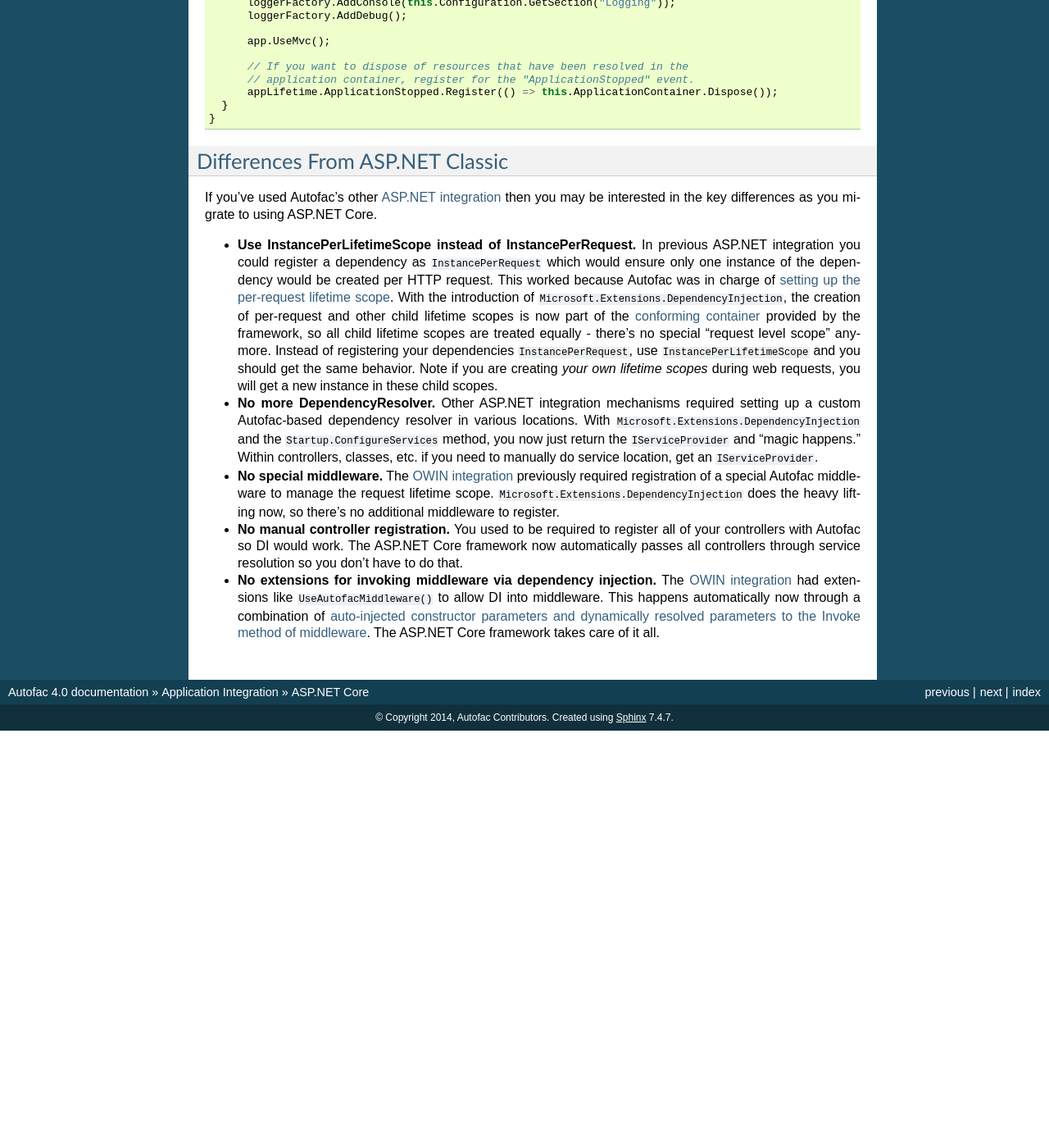
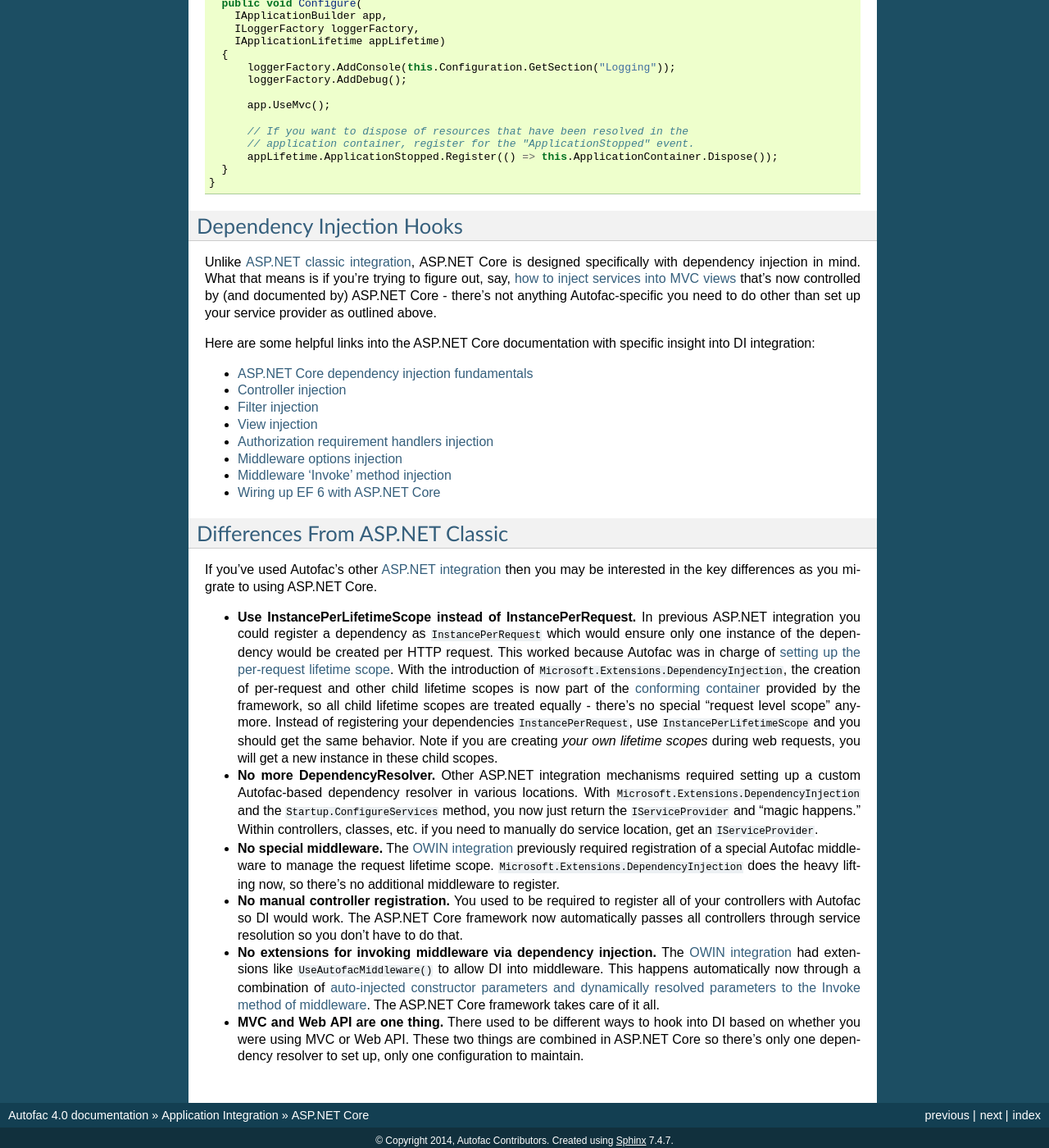
Before and after one commit to autofac/Documentation, a Sphinx documentation site: the page built from docs/integration/aspnetcore.rst, in a window 1280 px wide and 1400 px high, scrolled down 1296 px. Shown: the whole window at 82% size. Built offline with Sphinx 7.4.7, drawn with Linux system fonts in a browser that asks for light colours; before the commit the page ends 2187 px from its top, so only the background shows below that; some of the changed text lies outside the part shown.

Commit message:
Clarified that ASP.NET classic != ASP.NET Core.

```diff
--- a/docs/integration/aspnet.rst
+++ b/docs/integration/aspnet.rst
@@ -3,6 +3,8 @@
 =======
 
 Autofac offers integration into several ASP.NET application types. The integration libraries provide features like easy connection of your Autofac container to the application lifecycle as well as support for things like :doc:`per-request component lifetime <../lifetime/instance-scope>`.
+
+**These pages explain ASP.NET classic integration.** If you are using ASP.NET Core, :doc:`see the ASP.NET Core integration page <aspnetcore>`.
 
 .. toctree::
 
--- a/docs/integration/aspnetcore.rst
+++ b/docs/integration/aspnetcore.rst
@@ -3,6 +3,8 @@
 ============
 
 ASP.NET Core (previously ASP.NET 5) changes the way dependency injection frameworks have previously integrated into ASP.NET execution. Previously, each functionality - MVC, Web API, etc. - had its own "dependency resolver" mechanism and just slightly different ways to hook in. ASP.NET Core introduces a `conforming container <http://blog.ploeh.dk/2014/05/19/conforming-container/>`_ mechanism via `Microsoft.Extensions.DependencyInjection <https://github.com/aspnet/DependencyInjection>`_, including a unified notion of request lifetime scope, service registration, and so forth.
+
+**This page explains ASP.NET Core integration.** If you are using ASP.NET classic, :doc:`see the ASP.NET classic integration page <aspnet>`.
 
 .. contents::
   :local:
@@ -80,6 +82,22 @@
       }
     }
 
+Dependency Injection Hooks
+==========================
+
+Unlike :doc:`ASP.NET classic integration <aspnet>`, ASP.NET Core is designed specifically with dependency injection in mind. What that means is if you're trying to figure out, say, `how to inject services into MVC views <https://docs.asp.net/en/latest/mvc/views/dependency-injection.html>`_ that's now controlled by (and documented by) ASP.NET Core - there's not anything Autofac-specific you need to do other than set up your service provider as outlined above.
+
+Here are some helpful links into the ASP.NET Core documentation with specific insight into DI integration:
+
+* `ASP.NET Core dependency injection fundamentals <https://docs.asp.net/en/latest/fundamentals/dependency-injection.html>`_
+* `Controller injection <https://docs.asp.net/en/latest/mvc/controllers/dependency-injection.html>`_
+* `Filter injection <https://docs.asp.net/en/latest/mvc/controllers/filters.html#configuring-filters>`_
+* `View injection <https://docs.asp.net/en/latest/mvc/views/dependency-injection.html>`_
+* `Authorization requirement handlers injection <https://docs.asp.net/en/latest/security/authorization/dependencyinjection.html>`_
+* `Middleware options injection <https://docs.asp.net/en/latest/migration/http-modules.html#loading-middleware-options-through-direct-injection>`_
+* `Middleware 'Invoke' method injection <ttp://docs.asp.net/en/latest/fundamentals/middleware.html>`_
+* `Wiring up EF 6 with ASP.NET Core <https://docs.asp.net/en/latest/data/entity-framework-6.html#setup-connection-strings-and-dependency-injection>`_
+
 Differences From ASP.NET Classic
 ================================
 
@@ -90,3 +108,4 @@
 * **No special middleware.** The :doc:`OWIN integration <owin>` previously required registration of a special Autofac middleware to manage the request lifetime scope. ``Microsoft.Extensions.DependencyInjection`` does the heavy lifting now, so there's no additional middleware to register.
 * **No manual controller registration.** You used to be required to register all of your controllers with Autofac so DI would work. The ASP.NET Core framework now automatically passes all controllers through service resolution so you don't have to do that.
 * **No extensions for invoking middleware via dependency injection.** The :doc:`OWIN integration <owin>` had extensions like ``UseAutofacMiddleware()`` to allow DI into middleware. This happens automatically now through a combination of `auto-injected constructor parameters and dynamically resolved parameters to the Invoke method of middleware <http://docs.asp.net/en/latest/fundamentals/middleware.html>`_. The ASP.NET Core framework takes care of it all.
+* **MVC and Web API are one thing.** There used to be different ways to hook into DI based on whether you were using MVC or Web API. These two things are combined in ASP.NET Core so there's only one dependency resolver to set up, only one configuration to maintain.
--- a/docs/integration/mvc.rst
+++ b/docs/integration/mvc.rst
@@ -7,6 +7,8 @@
 MVC integration requires the `Autofac.Mvc5 NuGet package <http://www.nuget.org/packages/Autofac.Mvc5/>`_.
 
 MVC integration provides dependency injection integration for controllers, model binders, action filters, and views. It also adds :doc:`per-request lifetime support <../faq/per-request-scope>`.
+
+**This page explains ASP.NET classic MVC integration.** If you are using ASP.NET Core, :doc:`see the ASP.NET Core integration page <aspnetcore>`.
 
 .. contents::
   :local:
--- a/docs/integration/webapi.rst
+++ b/docs/integration/webapi.rst
@@ -7,6 +7,8 @@
 Web API integration requires the `Autofac.WebApi NuGet package <https://www.nuget.org/packages/Autofac.WebApi/>`_.
 
 Web API integration provides dependency injection integration for controllers, model binders, and action filters. It also adds :doc:`per-request lifetime support <../faq/per-request-scope>`.
+
+**This page explains ASP.NET classic Web API integration.** If you are using ASP.NET Core, :doc:`see the ASP.NET Core integration page <aspnetcore>`.
 
 .. contents::
   :local:
--- a/docs/integration/webforms.rst
+++ b/docs/integration/webforms.rst
@@ -5,6 +5,8 @@
 ASP.NET web forms integration requires the `Autofac.Web NuGet package <http://www.nuget.org/packages/Autofac.Web/>`_.
 
 Web forms integration provides dependency injection integration for code-behind classes. It also adds :doc:`per-request lifetime support <../faq/per-request-scope>`.
+
+**This page explains ASP.NET classic web forms integration.** If you are using ASP.NET Core, :doc:`see the ASP.NET Core integration page <aspnetcore>`.
 
 .. contents::
   :local:
```
